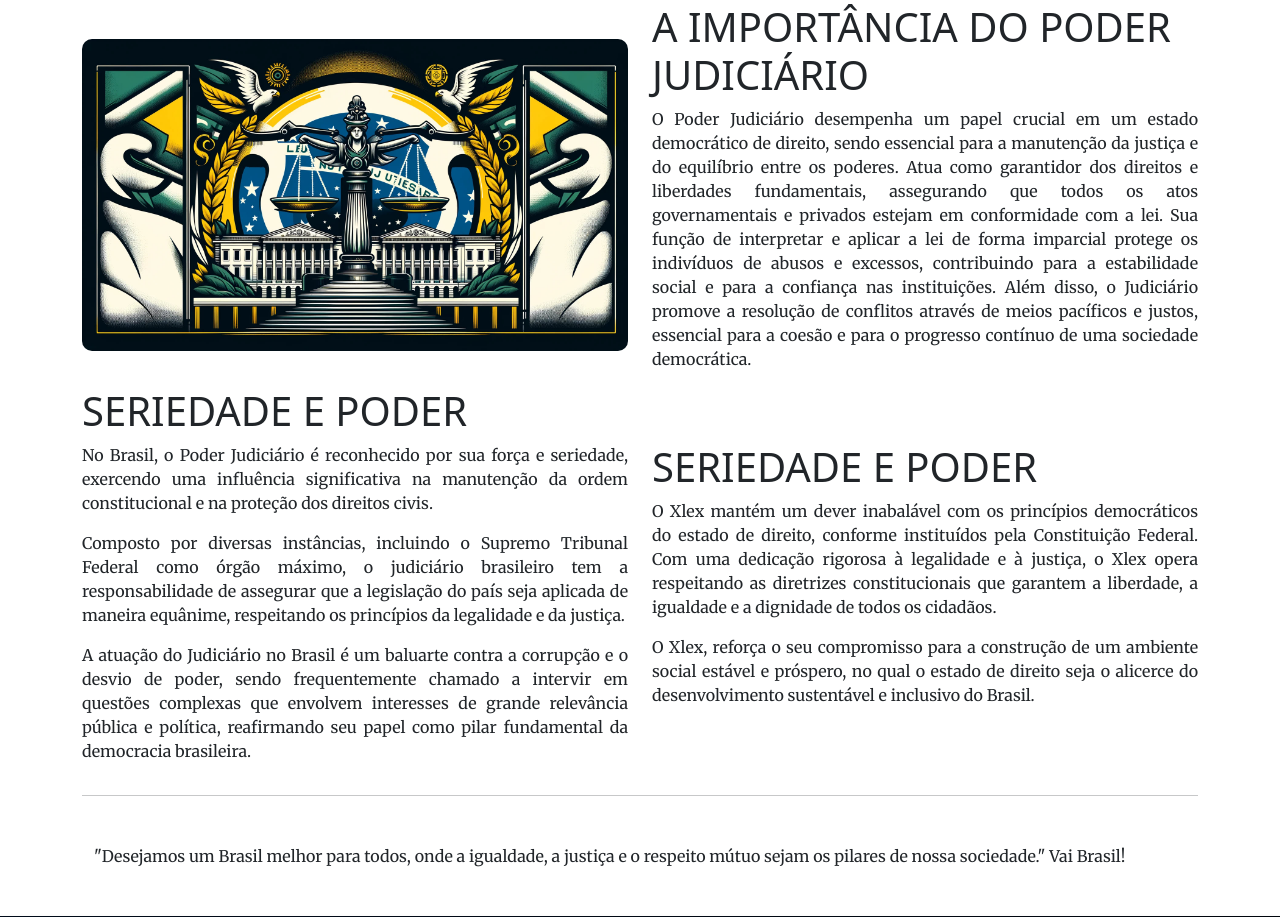
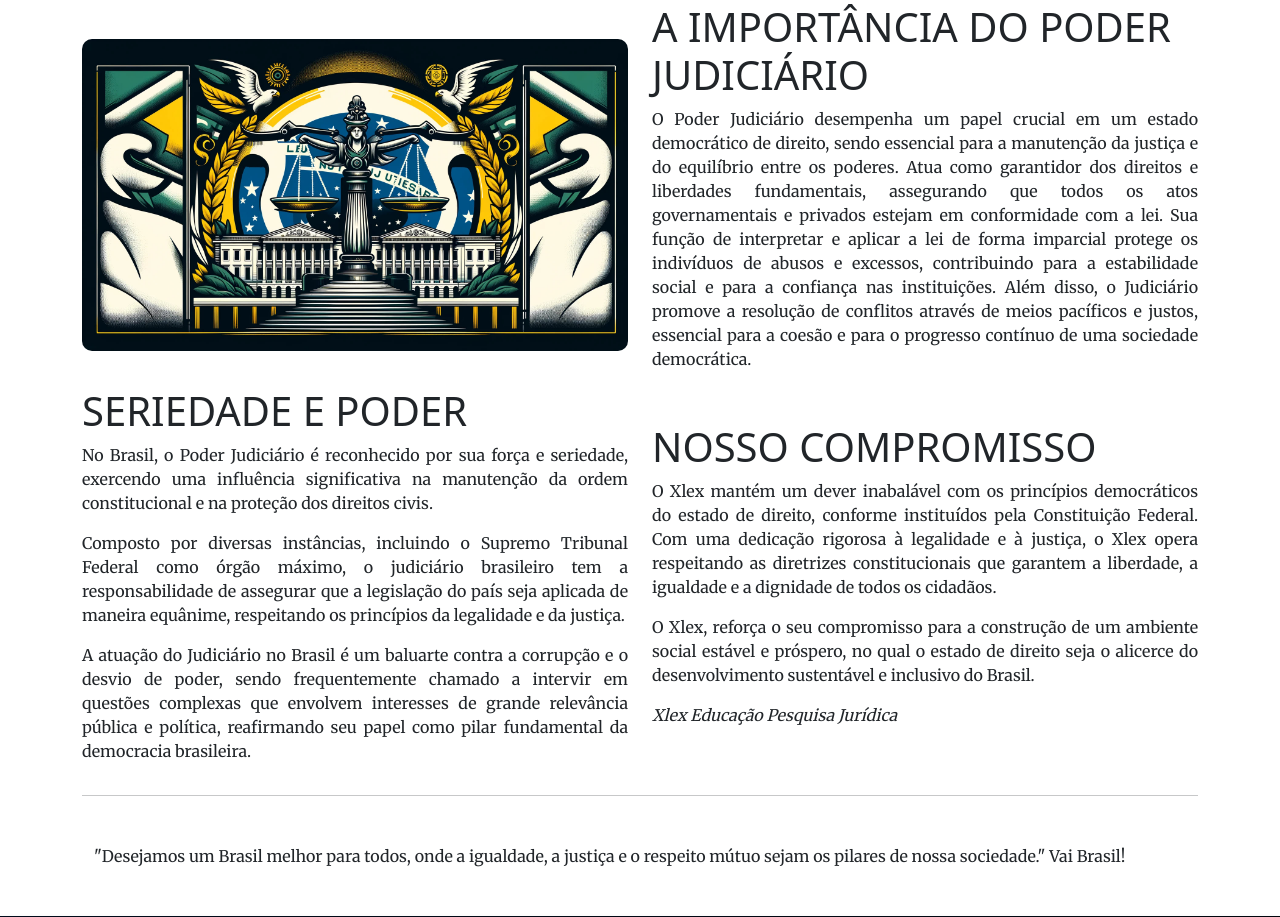
Before and after one commit to mrStudDev/xlex03, a Django app: page / in a window 1280 px wide. Shown: the part 1135-2052 px from the top of the page. Run offline with Django 4.2, Linux system fonts and the light colour scheme; data comes from the database, SQL or seed files in the repository; data that the repository does not hold is empty.

Commit message:
Details Home

```diff
--- a/templates/index.html
+++ b/templates/index.html
@@ -193,13 +193,17 @@
                     seu papel como pilar fundamental da democracia brasileira.</p>
             </div>
             <div class="col-md-6">
-                <h1 id="title-post-h1" style="text-transform: uppercase;">Seriedade e Poder</h1>
+                <h1 id="title-post-h1" style="text-transform: uppercase;">Nosso Compromisso</h1>
                 <p>O Xlex mantém um dever inabalável com os princípios democráticos do estado de direito, conforme instituídos pela Constituição Federal.
                     Com uma dedicação rigorosa à legalidade e à justiça, o Xlex opera respeitando as diretrizes constitucionais que garantem a
                     liberdade, a igualdade e a dignidade de todos os cidadãos.
                 </p>
                 <p>O Xlex, reforça o seu compromisso para a construção de um ambiente social estável e próspero,
-                     no qual o estado de direito seja o alicerce do desenvolvimento sustentável e inclusivo do Brasil.</p>
+                     no qual o estado de direito seja o alicerce do desenvolvimento sustentável e inclusivo do Brasil.
+                </p>
+                <p>
+                    <i>Xlex Educação Pesquisa Jurídica</i>
+                </p>
 
             </div>
         </div>
```
